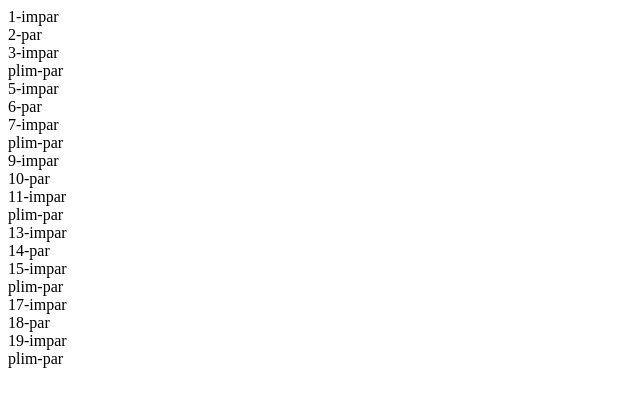
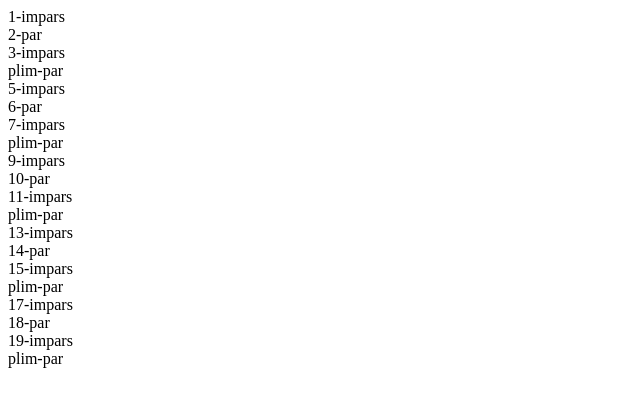
Before and after one commit to jefshandler/aulajava, a plain HTML site: page index.html in a window 1280 px wide. Both pictures are taken after a click on the button "Click Me!". Shown: the full height of the page, 0-640 px from the left. Drawn offline with Linux system fonts and the light colour scheme.

Commit message:
Aula javaScript

```diff
--- a/index.html
+++ b/index.html
@@ -18,7 +18,7 @@
 
             for (i = 1; i <= 20; i++) {
                 let resto = 0;
-                let tipo = "impar";
+                let tipo = "impars";
 
                 resto = i % 2;
                 if (resto == 0) {
```
Also changed, not shown: 1 other file.
